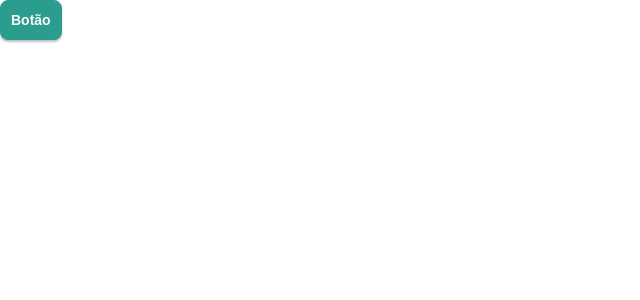
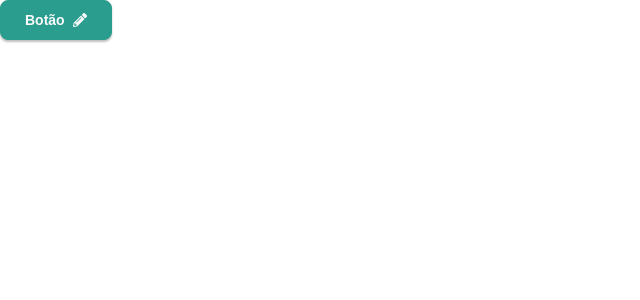
Before and after one commit to CaNeoN28/controle-farmaceutico-frontend, a Next.js app: page / in a window 1280 px wide. Shown: the top 300 px of the page, without its empty margins (0-640 px from the left). Built offline with nearby package versions, Linux system fonts and the light colour scheme.

Commit message:
Preparando o botão para ícones

```diff
--- a/package.json
+++ b/package.json
@@ -13,6 +13,7 @@
     "next": "14.1.0",
     "react": "^18",
     "react-dom": "^18",
+    "react-icons": "^5.0.1",
     "sass": "^1.70.0"
   },
   "devDependencies": {
--- a/src/app/page.tsx
+++ b/src/app/page.tsx
@@ -2,13 +2,14 @@
 
 import Botao from "@/components/Botao";
 import "./globals.css";
+import { FaPencilAlt } from "react-icons/fa";
 
 export default function Home() {
   return (
     <>
       <Botao>
-        <span>Botão</span>
-
+        Botão
+        <FaPencilAlt/>
       </Botao>
     </>
   );
--- a/src/components/Botao/Botao.module.scss
+++ b/src/components/Botao/Botao.module.scss
@@ -1,8 +1,12 @@
 .botao {
+  display: flex;
+  align-items: center;
+
   min-height: 40px;
-  padding: 10px;
+  padding: 10px 24px;
   font-size: 14px;
   border-radius: 8px;
+  gap: 8px;
 
   background-color: var(--primary-color);
   color: var(--white);
--- a/src/components/Botao/index.tsx
+++ b/src/components/Botao/index.tsx
@@ -5,10 +5,17 @@ import styles from "./Botao.module.scss";
 interface Props extends React.ComponentPropsWithoutRef<"button"> {
   secundario?: boolean;
   fullWidth?: boolean;
+  icone?: JSX.Element;
   children: ReactNode;
 }
 
-export default function Botao({ secundario, fullWidth, children, ...props }: Props) {
+export default function Botao({
+  secundario,
+  fullWidth,
+  children,
+  icone,
+  ...props
+}: Props) {
   const classes = classnames({
     [styles.botao]: true,
     [styles.secundario]: secundario,
```
Also changed, not shown: 1 other file (tests, documents, lock files or other folders).
